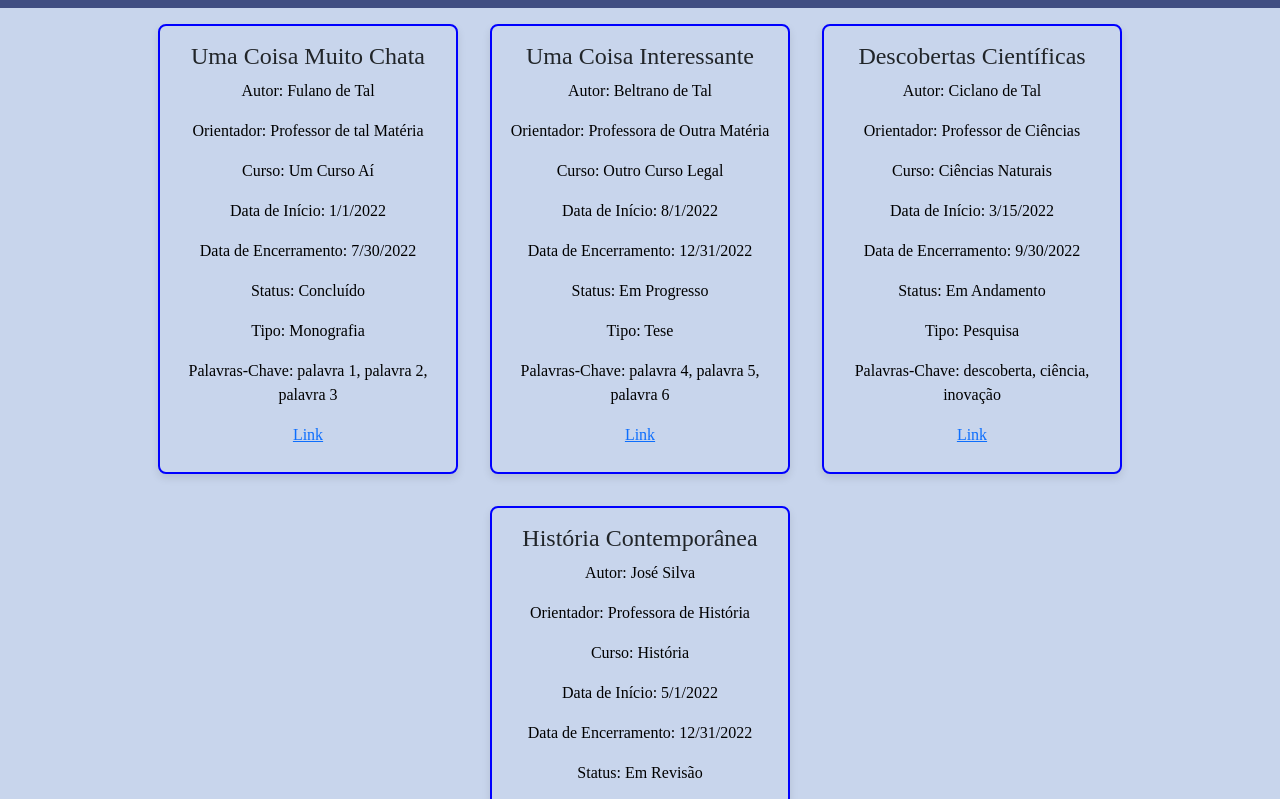
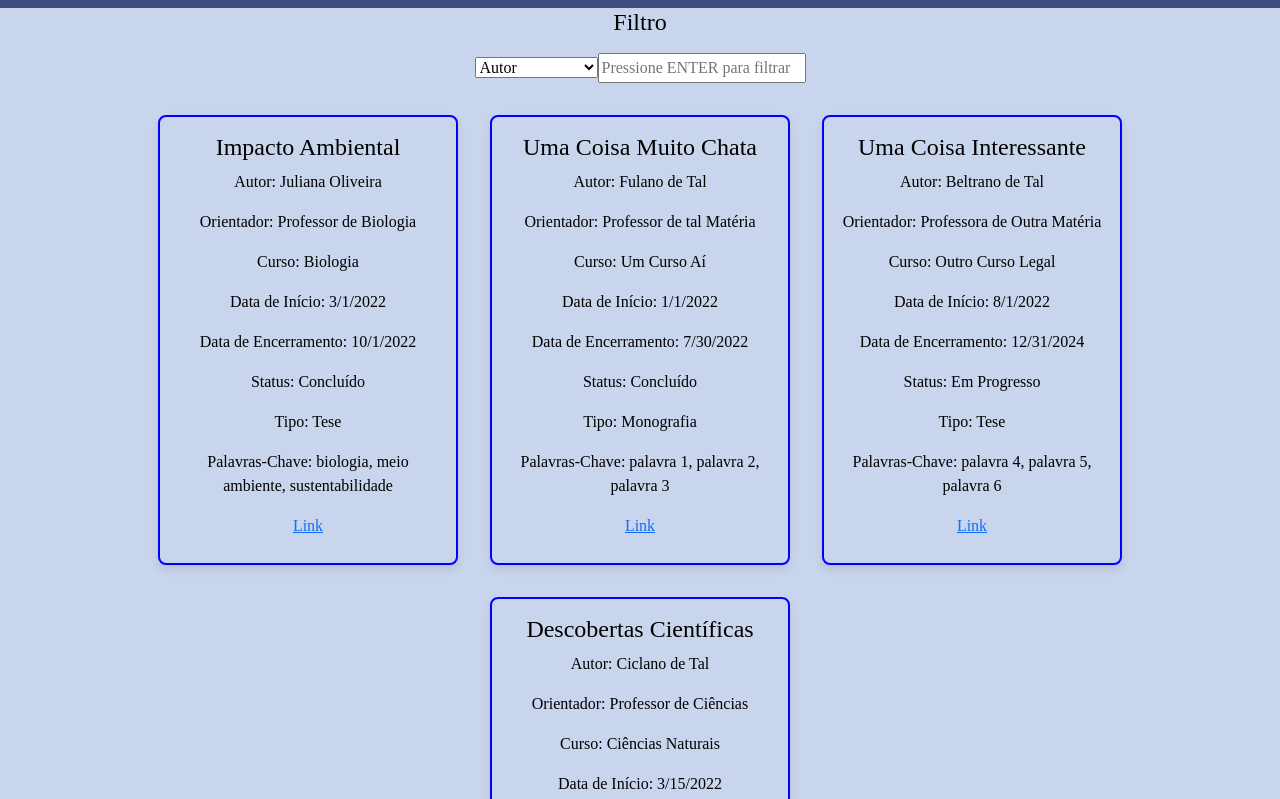
Before and after one commit to Juliana-Sartori/Sistema-de-gestao-de-trabalhos-acad-micos, a React (Create React App) app in the folder sistema-gta/: page / in a window 1280 px wide. Shown: the part 561-1360 px from the top of the page. Built offline with nearby package versions, Linux system fonts and the light colour scheme.

Commit message:
Adicao do filtro

```diff
--- a/sistema-gta/src/components/Listagem.js
+++ b/sistema-gta/src/components/Listagem.js
@@ -4,6 +4,21 @@ import 'bootstrap/dist/css/bootstrap.min.css';
 
 const vet = [
   {
+    autor: "Juliana Oliveira",
+    orientador: "Professor de Biologia",
+    titulo: "Impacto Ambiental",
+    periodoDeExecucao: {
+      inicio: new Date(2022, 2, 1),
+      fim: new Date(2022, 8, 31),
+    },
+    palavras_chaves: ["biologia", "meio ambiente", "sustentabilidade"],
+    curso: "Biologia",
+    tipo: "Tese",
+    status: "Concluído",
+    conteudo: {
+      url: "https://www.worldwildlife.org/",
+    },
+  }, {
     autor: "Fulano de Tal",
     orientador: "Professor de tal Matéria",
     titulo: "Uma Coisa Muito Chata",
@@ -25,7 +40,7 @@ const vet = [
     titulo: "Uma Coisa Interessante",
     periodoDeExecucao: {
       inicio: new Date(2022, 7, 1),
-      fim: new Date(2022, 11, 31),
+      fim: new Date(2024, 11, 31),
     },
     palavras_chaves: ["palavra 4", "palavra 5", "palavra 6"],
     curso: "Outro Curso Legal",
@@ -41,7 +56,7 @@ const vet = [
     titulo: "Descobertas Científicas",
     periodoDeExecucao: {
       inicio: new Date(2022, 2, 15),
-      fim: new Date(2022, 8, 30),
+      fim: new Date(2025, 8, 30),
     },
     palavras_chaves: ["descoberta", "ciência", "inovação"],
     curso: "Ciências Naturais",
@@ -57,7 +72,7 @@ const vet = [
     titulo: "História Contemporânea",
     periodoDeExecucao: {
       inicio: new Date(2022, 4, 1),
-      fim: new Date(2022, 11, 31),
+      fim: new Date(2023, 11, 31),
     },
     palavras_chaves: ["história", "contemporânea", "sociedade"],
     curso: "História",
@@ -89,7 +104,7 @@ const vet = [
     titulo: "Análise Literária",
     periodoDeExecucao: {
       inicio: new Date(2022, 1, 1),
-      fim: new Date(2022, 6, 30),
+      fim: new Date(2024, 6, 30),
     },
     palavras_chaves: ["literatura", "análise", "escritores"],
     curso: "Letras",
@@ -105,7 +120,7 @@ const vet = [
     titulo: "Teoria dos Números",
     periodoDeExecucao: {
       inicio: new Date(2022, 3, 1),
-      fim: new Date(2022, 9, 30),
+      fim: new Date(2024, 9, 30),
     },
     palavras_chaves: ["matemática", "teoria dos números", "números primos"],
     curso: "Matemática",
@@ -121,7 +136,7 @@ const vet = [
     titulo: "Desenvolvimento Web Moderno",
     periodoDeExecucao: {
       inicio: new Date(2022, 5, 1),
-      fim: new Date(2022, 11, 31),
+      fim: new Date(2024, 11, 31),
     },
     palavras_chaves: ["desenvolvimento web", "front-end", "back-end"],
     curso: "Ciência da Computação",
@@ -153,7 +168,7 @@ const vet = [
     titulo: "Avanços em Química Orgânica",
     periodoDeExecucao: {
       inicio: new Date(2022, 1, 1),
-      fim: new Date(2022, 7, 31),
+      fim: new Date(2023, 11, 31),
     },
     palavras_chaves: ["química orgânica", "avanços", "pesquisa"],
     curso: "Química",
@@ -184,7 +199,7 @@ const vet = [
     titulo: "Avanços em Química Orgânica",
     periodoDeExecucao: {
       inicio: new Date(2022, 1, 1),
-      fim: new Date(2022, 7, 31),
+      fim: new Date(2023, 12, 31),
     },
     palavras_chaves: ["química orgânica", "avanços", "pesquisa"],
     curso: "Química",
@@ -196,57 +211,6 @@ const vet = [
   },
   // Adicione mais elementos conforme necessário...
 ];
-
-const ObjetoCard = ({ objeto }) => {
-  return (
-    <div className="card" style={styles.card}>
-      <h3 style={styles.titleCard}>{objeto.titulo}</h3>
-      <p style={styles.text}>Autor: {objeto.autor}</p>
-      <p style={styles.text}>Orientador: {objeto.orientador}</p>
-      <p style={styles.text}>Curso: {objeto.curso}</p>
-      <p style={styles.text}>Data de Início: {objeto.periodoDeExecucao.inicio.toLocaleDateString()}</p>
-      <p style={styles.text}>Data de Encerramento: {objeto.periodoDeExecucao.fim.toLocaleDateString()}</p>
-      <p style={styles.text}>Status: {objeto.status}</p>
-      <p style={styles.text}>Tipo: {objeto.tipo}</p>
-      <p style={styles.text}>Palavras-Chave: {objeto.palavras_chaves.join(', ')}</p>
-      <p style={styles.text}> <a href={objeto.conteudo.url} target='_blank'>Link</a></p>
-    </div>
-  );
-};
-
-const OverviewTela = ({ arrayDeObjetos, itensPorPagina }) => {
-  const [paginaAtual, setPaginaAtual] = useState(1);
-  const totalPaginas = Math.ceil(arrayDeObjetos.length / itensPorPagina);
-
-  const handlePaginaClicada = (numeroPagina) => {
-    setPaginaAtual(numeroPagina);
-  };
-
-  const objetosNaPagina = arrayDeObjetos.slice((paginaAtual - 1) * itensPorPagina, paginaAtual * itensPorPagina);
-
-  const paginationItems = [];
-  for (let number = 1; number <= totalPaginas; number++) {
-    paginationItems.push(
-      <Pagination.Item key={number} active={number === paginaAtual} onClick={() => handlePaginaClicada(number)}>
-        {number}
-      </Pagination.Item>,
-    );
-  }
-
-  return (
-    <div  style={styles.container}>
-      <h1 style={styles.title}>Visão Geral</h1>
-      <div className="cards-container" style={styles.cardContainer}>
-        {objetosNaPagina.map((objeto, index) => (
-          <ObjetoCard key={index} objeto={objeto} />
-        ))}
-      </div>
-      <div style={styles.paginacao}>
-        <Pagination>{paginationItems}</Pagination>
-      </div>
-    </div>
-  );
-};
 
 const styles = {
   container: {
@@ -305,15 +269,129 @@ const styles = {
   },
 };
 
+const Filtro = ({ onEnterPressed, onSelectChange }) => {
+  const handleKeyDown = (ev) => {
+    if (ev.key === 'Enter') {
+      onEnterPressed(ev.target.value);
+    }
+  };
+
+  return (
+    <div>
+      <div style={{
+        textAlign: "center",
+        margin: '16px'
+      }}>
+        <select onChange={(ev) => onSelectChange(ev.target.value)}>
+          <option value="autor">Autor</option>
+          <option value="titulo">Título</option>
+          <option value="curso">Curso</option>
+          <option value="status">Status</option>
+          <option value="orientador">Orientador</option>
+          <option value="palavras_chaves">Palavras-Chave</option>
+        </select>
+        <input
+          type="text"
+          placeholder="Pressione ENTER para filtrar"
+          onKeyDown={handleKeyDown}
+        />
+      </div>
+    </div>
+  );
+};
+
 function Listagem() {
 
-  const arrayDeObjetos = vet;
+  const [filtro, setFiltro] = useState("");
+  const [filtroPor, setFiltroPor] = useState("autor");
+
+  const refinofiltrado = vet
+  ? vet.filter((item) => {
+      const campoFiltrado = item[filtroPor];
+      return String(campoFiltrado).toLowerCase().includes(filtro.toLowerCase());
+    })
+  : [];
+
+
+  const handleEnterPressed = (valor) => {
+    setFiltro(valor);
+  };
+
+  const handleSelectChange = (opcao) => {
+    setFiltroPor(opcao);
+  };
+
+  const ObjetoCard = ({ objeto }) => {
+    return (
+      <div style={styles.card}>
+        <h3 style={styles.titleCard}>{objeto.titulo}</h3>
+        <p style={styles.text}>Autor: {objeto.autor}</p>
+        <p style={styles.text}>Orientador: {objeto.orientador}</p>
+        <p style={styles.text}>Curso: {objeto.curso}</p>
+        <p style={styles.text}>Data de Início: {objeto.periodoDeExecucao.inicio.toLocaleDateString()}</p>
+        <p style={styles.text}>Data de Encerramento: {objeto.periodoDeExecucao.fim.toLocaleDateString()}</p>
+        <p style={styles.text}>Status: {objeto.status}</p>
+        <p style={styles.text}>Tipo: {objeto.tipo}</p>
+        <p style={styles.text}>Palavras-Chave: {objeto.palavras_chaves.join(', ')}</p>
+        <p style={styles.text}> <a href={objeto.conteudo.url} target='_blank'>Link</a></p>
+      </div>
+    );
+  };
+
+  const FiltroComponent = (props) => {
+    const { title } = props;
+    return (
+    <div>
+      <h4>{title}</h4>
+      <Filtro onEnterPressed={handleEnterPressed} onSelectChange={handleSelectChange} />
+    </div>);
+  };
+
+  const OverviewTela = ({ arrayDeObjetos, itensPorPagina }) => {
+    const [paginaAtual, setPaginaAtual] = useState(1);
+    const totalPaginas = Math.ceil(arrayDeObjetos.length / itensPorPagina);
+
+    const handlePaginaClicada = (numeroPagina) => {
+      setPaginaAtual(numeroPagina);
+    };
+
+    const objetosNaPagina = arrayDeObjetos.slice((paginaAtual - 1) * itensPorPagina, paginaAtual * itensPorPagina);
+
+    const paginacaoItems = [];
+
+    for (let number = 1; number <= totalPaginas; number++) {
+      paginacaoItems.push(
+        <Pagination.Item key={number} active={number === paginaAtual} onClick={() => handlePaginaClicada(number)}>
+          {number}
+        </Pagination.Item>,
+      );
+    }
+
+    return (
+      <div style={styles.container}>
+        <h1 style={styles.title}>Visão Geral</h1>
+
+        <FiltroComponent title="Filtro" />
+
+        <div className="cards-container" style={styles.cardContainer}>
+          {objetosNaPagina.map((objeto, index) => (
+            <ObjetoCard key={index} objeto={objeto} />
+          ))}
+        </div>
+        <div style={styles.paginacao}>
+          <Pagination>{paginacaoItems}</Pagination>
+        </div>
+      </div>
+    );
+  };
+
+  //const arrayDeObjetos = vet;
 
   const itensPorPagina = 4;
 
   return (
     <div style={styles.container}>
-      <OverviewTela arrayDeObjetos={arrayDeObjetos} itensPorPagina={itensPorPagina} />
+      <OverviewTela arrayDeObjetos={refinofiltrado} itensPorPagina={itensPorPagina} />
     </div>
   );
 
```
